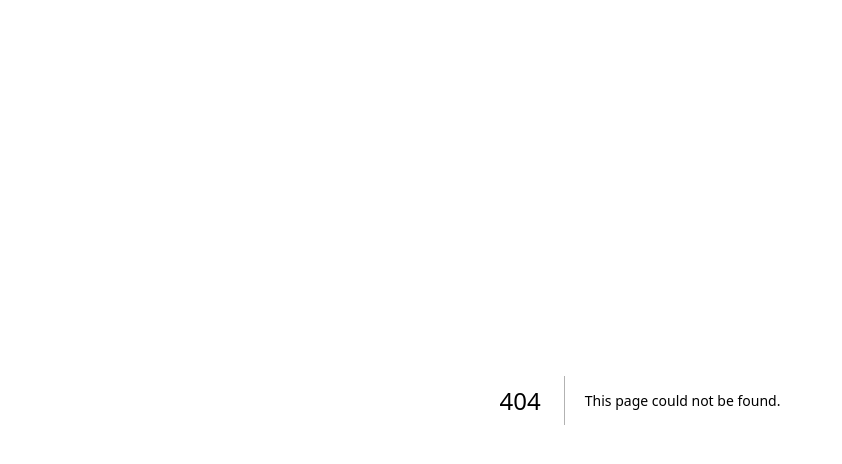
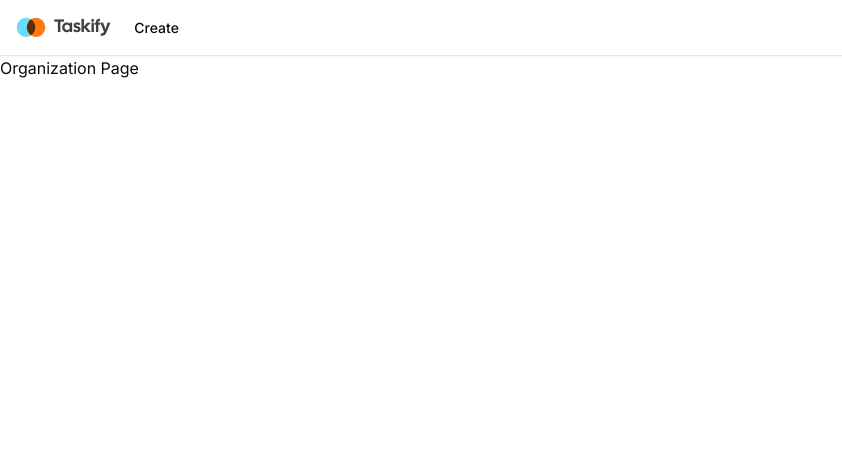
Before and after one commit to zedaoxd/trello, a Next.js app: page /organization/1 in a window 1280 px wide. Before the commit this address had no page. Shown: the top 464 px of the page, without its empty margins (0-842 px from the left). Built offline with nearby package versions, Linux system fonts and the light colour scheme.

Commit message:
feat: switcher organizations

```diff
--- /dev/null
+++ b/app/(platform)/(clerk)/select-org/[[...select-org]]/page.tsx
@@ -0,0 +1,11 @@
+import { OrganizationList } from "@clerk/nextjs";
+
+export default function CreateOrganizationPage() {
+  return (
+    <OrganizationList
+      hidePersonal
+      afterSelectOrganizationUrl="/organization/:id"
+      afterCreateOrganizationUrl="/organization/:id"
+    />
+  );
+}
--- /dev/null
+++ b/app/(platform)/(dashboard)/_components/navbar.tsx
@@ -0,0 +1,64 @@
+import { Logo } from "@/components/logo";
+import { Button } from "@/components/ui/button";
+import { OrganizationSwitcher, UserButton } from "@clerk/nextjs";
+import { Plus } from "lucide-react";
+
+export const Navbar = () => {
+  return (
+    <nav className="finex z-50 top-0 px-4 w-full h-14 border-b shadow-sm bg-white flex items-center">
+      {/* TODO: Mobile Sidebar */}
+
+      <div className="flex items-center gap-x-4">
+        <div className="hidden md:flex">
+          <Logo href="/" />
+        </div>
+
+        <Button
+          variant="primary"
+          size="sm"
+          className="rounded-sm hidden md:block h-auto py-1.5 px-2"
+        >
+          Create
+        </Button>
+
+        <Button
+          variant="primary"
+          size="sm"
+          className="rounded-sm block md:hidden"
+        >
+          <Plus className="h-4 w-4" />
+        </Button>
+      </div>
+
+      <div className="ml-auto flex items-center gap-x-2">
+        <OrganizationSwitcher
+          hidePersonal
+          afterCreateOrganizationUrl="/organization/:id"
+          afterSelectOrganizationUrl="/organization/:id"
+          afterLeaveOrganizationUrl="/select-org"
+          appearance={{
+            elements: {
+              rootBox: {
+                display: "flex",
+                justifyContent: "center",
+                alignItems: "center",
+              },
+            },
+          }}
+        />
+
+        <UserButton
+          afterSignOutUrl="/"
+          appearance={{
+            elements: {
+              avatarBox: {
+                height: 30,
+                width: 30,
+              },
+            },
+          }}
+        />
+      </div>
+    </nav>
+  );
+};
--- /dev/null
+++ b/app/(platform)/(dashboard)/layout.tsx
@@ -0,0 +1,15 @@
+import { Navbar } from "./_components/navbar";
+
+export default function DashboardLayout({
+  children,
+}: {
+  children: React.ReactNode;
+}) {
+  return (
+    <div className="h-full">
+      <Navbar />
+
+      {children}
+    </div>
+  );
+}
--- /dev/null
+++ b/app/(platform)/(dashboard)/organization/[id]/page.tsx
@@ -0,0 +1,3 @@
+export default function OrganizationPage() {
+  return <div>Organization Page</div>;
+}
```
Also changed, not shown: middleware.ts (+21 -2 lines).
